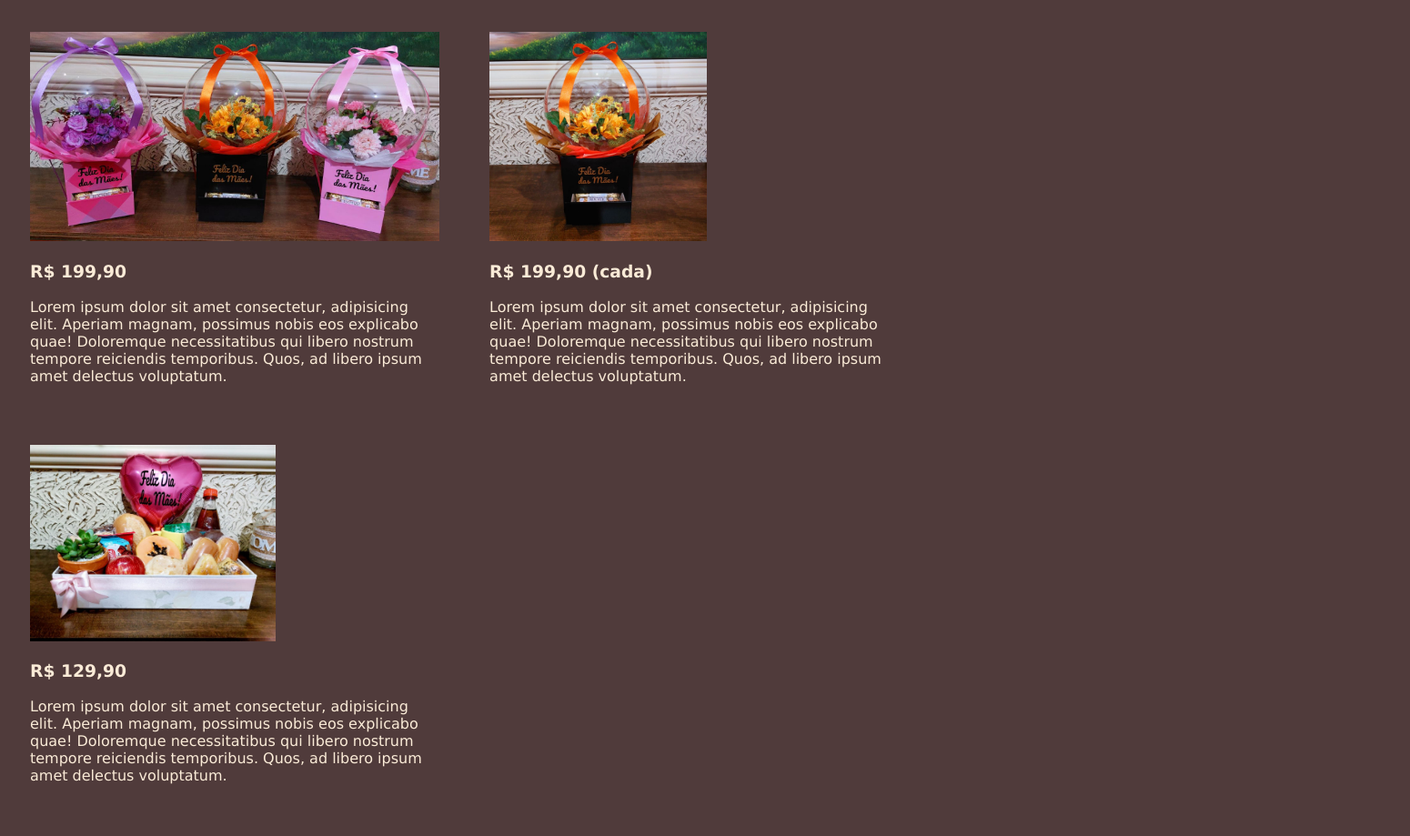
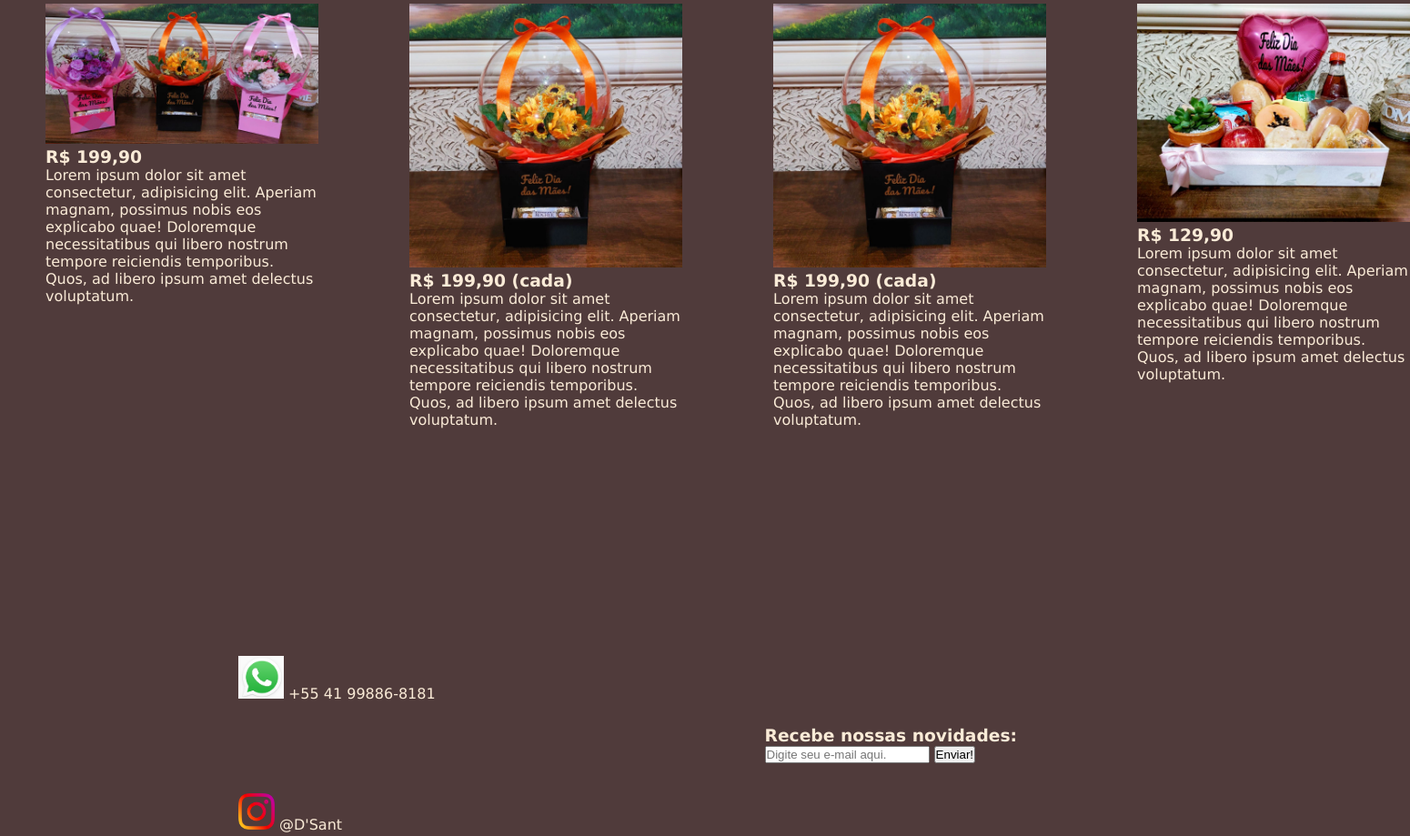
Before and after one commit to EdOliveiraJr/Hiring_Coders_3, a plain HTML site: page PrimerioProjeto/index.html in a window 1280 px wide. Shown: the part 707-1626 px from the top of the page at 91% size, 1550 px wide, since content can reach past the window. Drawn offline with Linux system fonts and the light colour scheme.

Commit message:
atulizações e alterações

```diff
--- a/index.html
+++ b/PrimerioProjeto/index.html
@@ -24,25 +24,30 @@
         <h1>Nossos Destaques</h1>
     </div>
 
-    <div id="produtos">
-        <div class="podutoDestaque">
-            <img src="image/bubble.jpg" alt="bubble" width="100%">
+    <div class="produtoDestaque">
+        <div>
+            <img src="image/bubble.jpg" alt="bubble">
             <h3>R$ 199,90</h3>
             <p>Lorem ipsum dolor sit amet consectetur, adipisicing elit. Aperiam magnam, possimus nobis eos explicabo quae! Doloremque necessitatibus qui libero nostrum tempore reiciendis temporibus. Quos, ad libero ipsum amet delectus voluptatum.</p>
         </div>
-        <div class="podutoDestaque">
-            <img src="image/bubble2.jpg" alt="bubble2" width="53%">
+        <div>
+            <img src="image/bubble2.jpg" alt="bubble2">
             <h3>R$ 199,90 (cada)</h3>
             <p>Lorem ipsum dolor sit amet consectetur, adipisicing elit. Aperiam magnam, possimus nobis eos explicabo quae! Doloremque necessitatibus qui libero nostrum tempore reiciendis temporibus. Quos, ad libero ipsum amet delectus voluptatum.</p>
         </div>
-        <div class="podutoDestaque">
-            <img src="image/cestacafé.jpg" alt="cestacafé" width="60%">
+        <div>
+            <img src="image/bubble2.jpg" alt="bubble2">
+            <h3>R$ 199,90 (cada)</h3>
+            <p>Lorem ipsum dolor sit amet consectetur, adipisicing elit. Aperiam magnam, possimus nobis eos explicabo quae! Doloremque necessitatibus qui libero nostrum tempore reiciendis temporibus. Quos, ad libero ipsum amet delectus voluptatum.</p>
+        </div>
+        <div>
+            <img src="image/cestacafé.jpg" alt="cestacafé">
             <h3>R$ 129,90</h3>
             <p>Lorem ipsum dolor sit amet consectetur, adipisicing elit. Aperiam magnam, possimus nobis eos explicabo quae! Doloremque necessitatibus qui libero nostrum tempore reiciendis temporibus. Quos, ad libero ipsum amet delectus voluptatum.</p>
         </div>
     </div>
 
-    <div id="rodape">
+    <div class="rodape">
         <div id="redesSociais">
             <div>
                 <img src="image/RedesSociais/WhatsApp_Logo_4.png" alt="whatsapp" width="50px">
--- a/style.css
+++ b/PrimerioProjeto/style.css
@@ -1,3 +1,9 @@
+* {
+    padding: 0;
+    margin: 0;
+    box-sizing: border-box;
+}
+
 #cabecalho {
     font-family:'Courier New', Courier, monospace;
     font-size: xx-large;
@@ -42,24 +48,29 @@ a {
     padding: 50px;
 }
 
-#produtos div{
-    width: 450px;
-    display: inline-block;
-    margin: 25px;
-}
-
 .produtoDestaque {
     display: flex;
 }
 
-#rodape div{
-    display: inline-block;
+.produtoDestaque div {
+    flex-basis: 100%;
+    margin: 50px;
 }
 
-#redesSociais div {
-    display: inline-block;
-    padding: 50px;
-    margin-top: 100px;
-    margin-bottom: 50px;
-    margin-right: 100px;
+.produtoDestaque img {
+    max-width: 300px;
 }
+
+.produtoDestaque p {
+    width: 300px;
+}
+
+.rodape {
+    display: flex;
+    align-items: center;
+    justify-content: space-evenly;
+}
+
+.rodape div {
+    margin: 100px;
+}
--- /dev/null
+++ b/SegundoProjeto/style.css
@@ -0,0 +1,73 @@
+* {
+    /*Elimanando espaçamendo padrões dos objetos*/
+    padding: 0;
+    margin: 0;
+    box-sizing: border-box;
+    color: #a09038;
+    font-family: 'Roboto','sans-serifa';
+}
+
+ul {
+    list-style: none;
+    font-style: italic;
+    font-weight: 600;
+}
+
+a {
+    text-decoration: none;
+    font-weight: 0,700;
+}
+
+body {
+    height: 100vh;
+    background-image: url(./images/pexels-faik-akmd-1025469.jpg);
+    background-repeat: no-repeat;
+    background-position: center center fixed;
+    background-size: cover;
+}
+
+header {
+    display: flex;
+    justify-content: space-around;
+    align-items: center;
+    padding: 20px;
+}
+
+
+header ul {
+    display: flex;
+}
+
+header ul li {
+    padding: 10px;
+}
+
+.container {
+    text-align: center;
+}
+
+.container .name h1{
+    font-size: 60px;
+}
+
+.container .name h5{
+    font-size: 25px;
+}
+
+#about p {
+    max-width: 600px;
+    margin: 0 auto;
+}
+
+.form {
+    width: 40%;
+    margin: 0 auto;
+}
+
+.form input {
+    width: 50%;
+}
+
+.form button {
+    width: 15%;
+}
```
Also changed, not shown: SegundoProjeto/index.html (added, +84 -0 lines), PrimerioProjeto/image/DSantPrincipal.png (renamed from image/DSantPrincipal.png), PrimerioProjeto/image/RedesSociais/Instagram_Glyph_Gradient_RGB.png (renamed from image/RedesSociais/Instagram_Glyph_Gradient_RGB.png), PrimerioProjeto/image/RedesSociais/WhatsApp_Logo_1.png (renamed from image/RedesSociais/WhatsApp_Logo_1.png), PrimerioProjeto/image/RedesSociais/WhatsApp_Logo_2.png (renamed from image/RedesSociais/WhatsApp_Logo_2.png), PrimerioProjeto/image/RedesSociais/WhatsApp_Logo_3.png (renamed from image/RedesSociais/WhatsApp_Logo_3.png), PrimerioProjeto/image/RedesSociais/WhatsApp_Logo_4.png (renamed from image/RedesSociais/WhatsApp_Logo_4.png), PrimerioProjeto/image/RedesSociais/WhatsApp_Logo_6.png (renamed from image/RedesSociais/WhatsApp_Logo_6.png), PrimerioProjeto/image/RedesSociais/glyph-logo_May2016.png (renamed from image/RedesSociais/glyph-logo_May2016.png), PrimerioProjeto/image/bubble.jpg (renamed from image/bubble.jpg), PrimerioProjeto/image/bubble2.jpg (renamed from image/bubble2.jpg), PrimerioProjeto/image/cestacafé.jpg (renamed from image/cestacafé.jpg), SegundoProjeto/images/EO.png (added), 5 other files.
